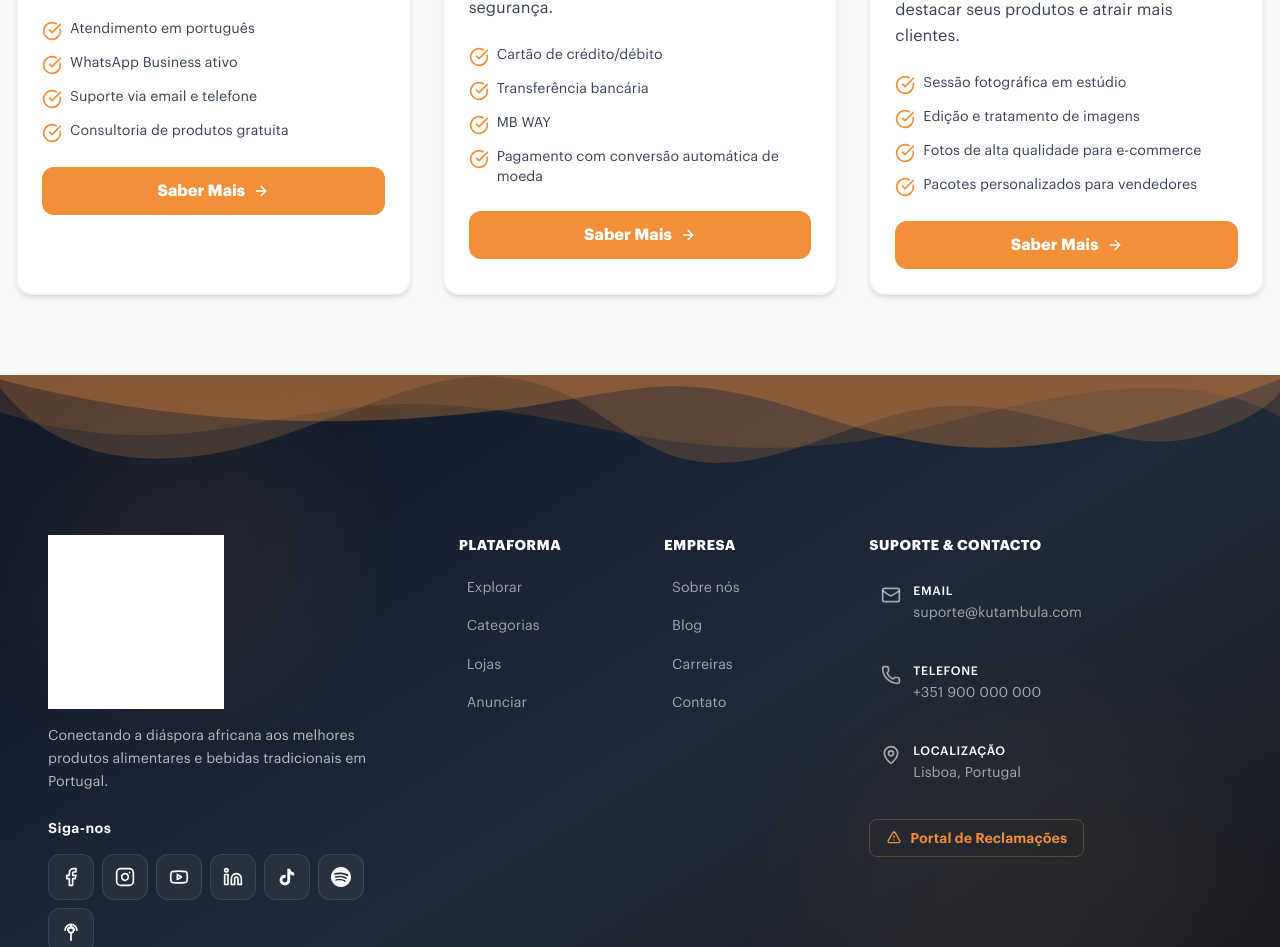
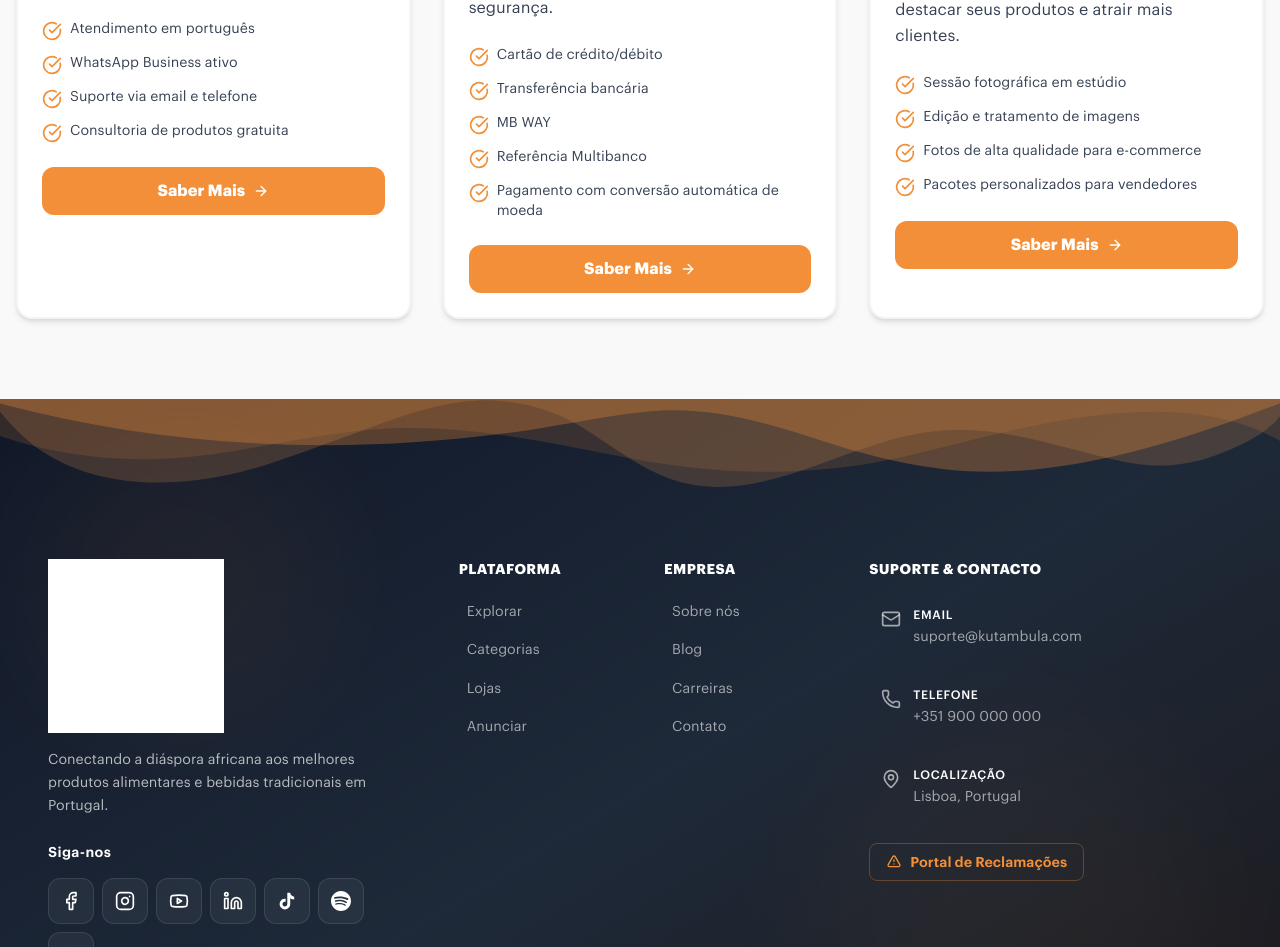
Before and after one commit to kutambula/kutambula-marketplace, a React (Vite) app: page /servicos in a window 1280 px wide. Shown: the part 1790-2737 px from the top of the page. Built offline with nearby package versions, Linux system fonts and the light colour scheme.

Commit message:
feat: add new ServicesPage component to display available services.

```diff
--- a/src/pages/public/ServicesPage.tsx
+++ b/src/pages/public/ServicesPage.tsx
@@ -65,6 +65,7 @@ export default function ServicesPage() {
 				'Cartão de crédito/débito',
 				'Transferência bancária',
 				'MB WAY',
+				'Referência Multibanco',
 				'Pagamento com conversão automática de moeda'
 			]
 		},
```
